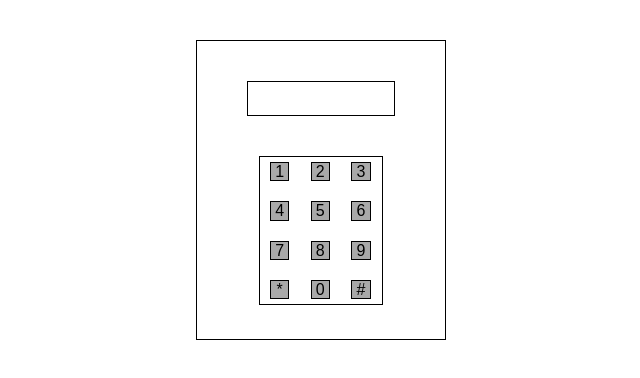
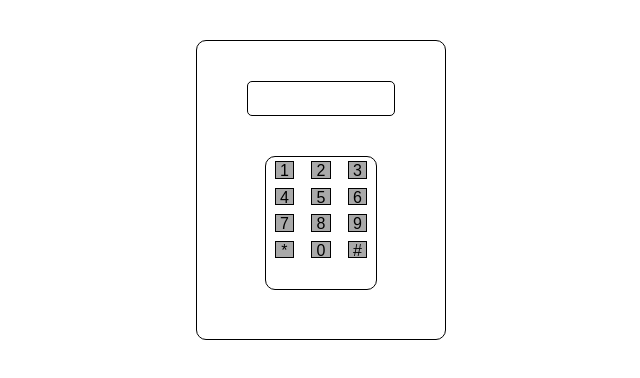
Before and after one commit to dongrigorio2107/demo, a plain HTML site: page index.html in a window 1280 px wide. Shown: the whole page, without its empty margins (319-959 px from the left). Drawn offline with Linux system fonts and the light colour scheme.

Commit message:
border radius

```diff
--- a/index.html
+++ b/index.html
@@ -9,18 +9,18 @@
             <div id="container">
                 <div id="display"></div>
                 <div id="buttons">
-                <div id="button-1" class="margin-left">1</div>
-                <div id="button-2" class="margin-around">2</div>
-                <div id="button-3" class="margin-right">3</div>
-                <div id="button-4" class="margin-left">4</div>
-                <div id="button-5" class="margin-around">5</div>
-                <div id="button-6" class="margin-right">6</div>
-                <div id="button-7" class="margin-left">7</div>
-                <div id="button-8" class="margin-around">8</div>
-                <div id="button-9" class="margin-right">9</div>
-                <div id="button-0" class="margin-around">0</div>
-                <div id="hash" class="margin-right">#</div>
-                <div id="asterisk" class="margin-left">*</div>
+                <div id="button-1">1</div>
+                <div id="button-2">2</div>
+                <div id="button-3">3</div>
+                <div id="button-4">4</div>
+                <div id="button-5">5</div>
+                <div id="button-6">6</div>
+                <div id="button-7">7</div>
+                <div id="button-8">8</div>
+                <div id="button-9">9</div>
+                <div id="button-0">0</div>
+                <div id="hash">#</div>
+                <div id="asterisk">*</div>
                 </div>
             </div>
         <script src="main.js"></script>
--- a/styles.css
+++ b/styles.css
@@ -12,6 +12,7 @@ body {
 
 #container {
     border: solid black 1px;
+    border-radius: 10px;
     width: 250px;
     height: 300px;
     margin: auto;
@@ -21,10 +22,11 @@ body {
 
 #buttons {
     border: solid black 1px;
-    width: 50%;
-    height: 50%;
+    border-radius: 10px;
+    width: 45%;
+    height: 45%;
     display: grid;
-    place-content: center;
+    place-items: center;
     margin: auto;
     margin-top: 40px;
     grid-area: B;
@@ -36,9 +38,24 @@ body {
         "G H I"
         "J K L";
 }
+#buttons div {
+    background-color: darkgray;
+    border: solid black 1px;
+    display: grid;
+    place-items: center;
+    width: 1.2em;
+    height: 1.1em;
+    font-size: 1rem;
+    /*margin: 10px;*/
+    position: relative;
+}
+#buttons div:hover {
+    cursor: pointer;
+}
 
 #display {
     border: solid black 1px;
+    border-radius: 5px;
     width: 60%;
     height: 35px;
     margin: 40px auto;
@@ -80,27 +97,3 @@ body {
 #hash {
     grid-area: L;
 }
-
-#buttons div {
-    background-color: darkgray;
-    border: solid black 1px;
-    display: grid;
-    place-items: center;
-    width: 1.2em;
-    height: 1.2em;
-    font-size: 1rem;
-    margin: 10px;
-}
-#buttons div:hover {
-    cursor: pointer;
-}
-
-.margin-left {
-    margin-left: 50px;
-}
-.margin-right{
-    margin-right: 50px;
-}
-.margin-around {
-    margin: 10px 30px;
-}
```
